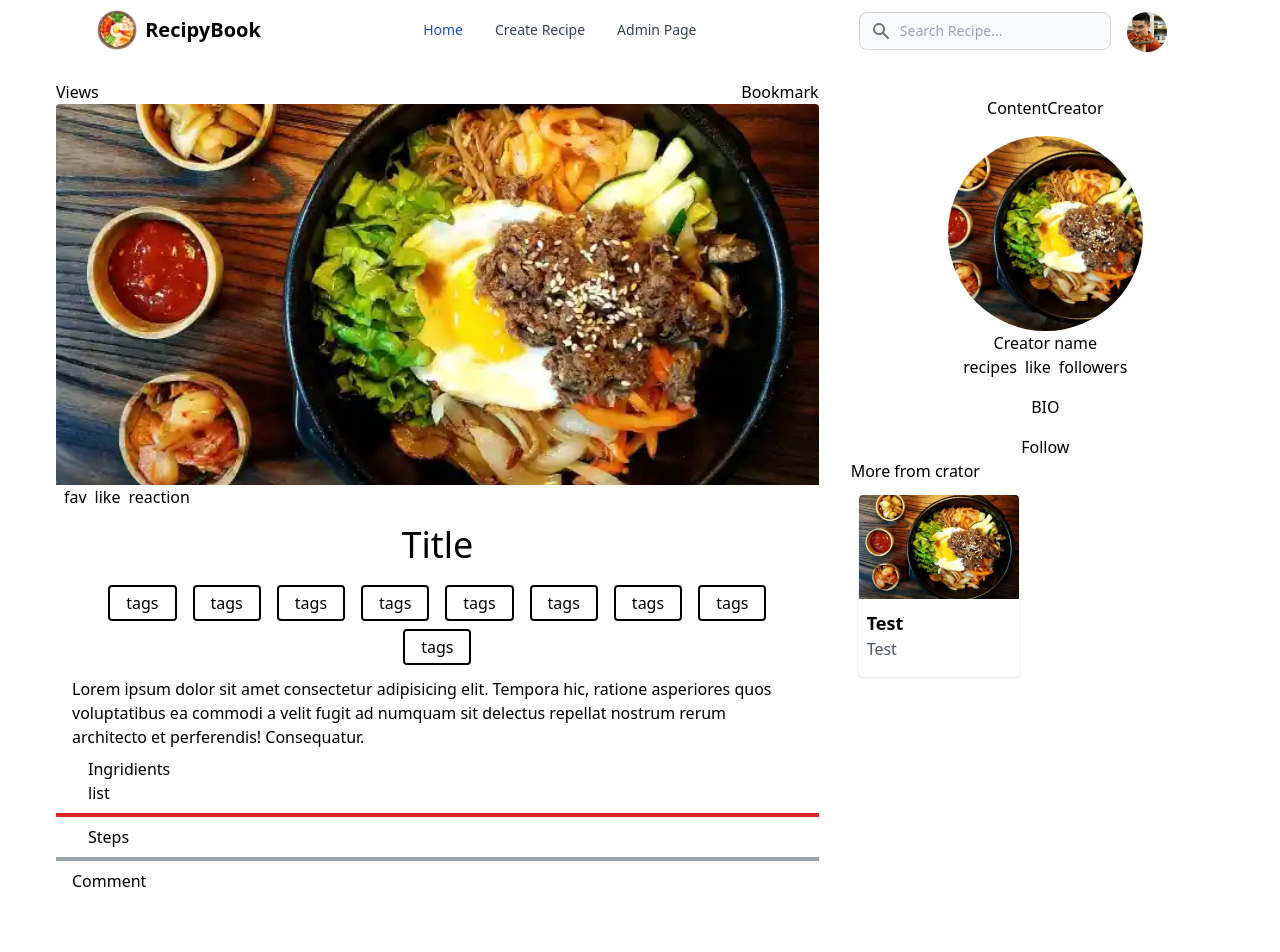
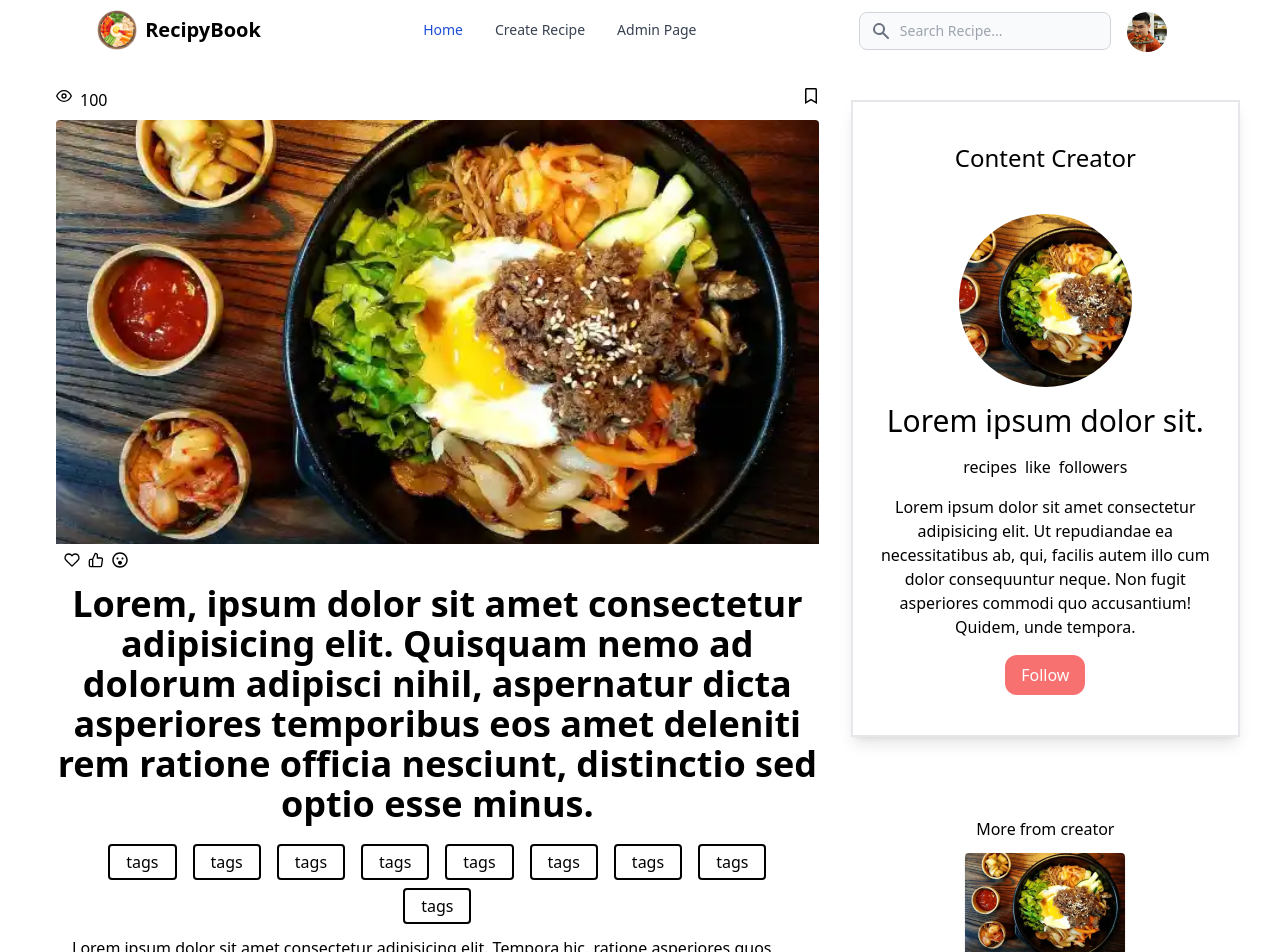
Before and after one commit to Mitrais-Recipe-Book/recipe-book-frontend, a Next.js app: page /recipe/1 in a window 1280 px wide. Shown: the top 952 px of the page. Built offline with nearby package versions, Linux system fonts and the light colour scheme; no server answers; a web font is replaced by a local one.

Commit message:
Add basic styling

```diff
--- a/pages/recipe/[recipe_detail].tsx
+++ b/pages/recipe/[recipe_detail].tsx
@@ -5,6 +5,8 @@ import React from "react";
 import TagsPill from "@components/TagsPill";
 import Footer from "@components/Footer";
 import RecipeCard from "@components/RecipeCard";
+import { FiEye, FiHeart, FiThumbsUp } from "react-icons/fi";
+import { FaRegBookmark, FaRegSurprise } from "react-icons/fa";
 
 export default function RecipeDetail() {
   const router = useRouter();
@@ -14,27 +16,27 @@ export default function RecipeDetail() {
       <Navbar />
       <main className="container mx-auto">
         <div className="px-10 py-5">
-          <div className="grid grid-cols-3 gap-4">
-            <section className="col-span-2  mx-4">
-              <div className="flex">
-                <p>Views</p>
-                <p className="ml-auto">Bookmark</p>
+          <div className="grid md:grid-cols-3 gap-4">
+            <section className="md:col-span-2  mx-4">
+              <div className="flex my-2">
+                <p className="flex gap-x-2"><FiEye /> 100 </p>
+                <a className="ml-auto"><FaRegBookmark /></a>
               </div>
               <Image
-                className="object-cover h-38 w-96 rounded-t"
+                className="object-cover rounded-t"
                 src={"/images/bibimbap-image.webp"}
                 alt="RecipyBook"
-                width={200}
+                width={180}
                 height={100}
                 layout="responsive"
                 objectFit="cover"
               />
-              <div className="mx-2 flex gap-2">
-                <p>fav</p>
-                <p>like</p>
-                <p>reaction</p>
+              <div className="mx-2 my-2 flex gap-2">
+                <a><FiHeart /> </a>
+                <a><FiThumbsUp /></a>
+                <a><FaRegSurprise /></a>
               </div>
-              <h1 className="text-center text-4xl my-4">Title</h1>
+              <h1 className="text-center text-4xl font-bold my-4">Lorem, ipsum dolor sit amet consectetur adipisicing elit. Quisquam nemo ad dolorum adipisci nihil, aspernatur dicta asperiores temporibus eos amet deleniti rem ratione officia nesciunt, distinctio sed optio esse minus.</h1>
               <div className="flex flex-wrap gap-x-2 justify-center mx-8">
                 <TagsPill tag={{ name: "tags" }} />
                 <TagsPill tag={{ name: "tags" }} />
@@ -62,12 +64,12 @@ export default function RecipeDetail() {
               </div>
               <hr className="border-2 border-gray-400" />
               <div className="flex flex-col mx-4 my-2">
-                <h2>Comment</h2>
+                <h2 className="text-2xl">Comment</h2>
               </div>
             </section>
             <section className="col-span-1">
-              <div className="flex flex-col justify-center">
-                <h2 className="text-center my-4">ContentCreator</h2>
+              <div className="flex flex-col justify-center box-border border-2 shadow-lg w-9/10 mx-auto py-10 px-5 my-5">
+                <h2 className="text-center mb-10  text-2xl">Content Creator</h2>
                 <div className="w-1/2 mx-auto">
                   <Image
                     className="rounded-full"
@@ -79,22 +81,38 @@ export default function RecipeDetail() {
                     objectFit="cover"
                   />
                 </div>
-                <h3 className="text-center">Creator name</h3>
+                <h3 className="text-center my-4  text-3xl">Lorem ipsum dolor sit.</h3>
                 <div className="flex gap-x-2 mx-auto">
                   <p>recipes</p>
                   <p>like</p>
                   <p>followers</p>
                 </div>
-                <p className="text-center my-4">BIO</p>
-                <button>Follow</button>
+                <p className="text-center my-4">Lorem ipsum dolor sit amet consectetur adipisicing elit. Ut repudiandae ea necessitatibus ab, qui, facilis autem illo cum dolor consequuntur neque. Non fugit asperiores commodi quo accusantium! Quidem, unde tempora.</p>
+                <button className="bg-red-400 hover:bg-red-600 w-20 py-2 rounded-xl mx-auto text-white">Follow</button>
               </div>
-              <div className="flex flex-col ">
-                <h2>More from crator</h2>
-                <RecipeCard recipe={{
-                  recipeImage: "",
-                  recipeName: "Test",
-                  description: "Test",
-                  }} />
+              <div className="flex flex-col items-center mt-20">
+                <h2>More from creator</h2>
+                <RecipeCard
+                  recipe={{
+                    recipeImage: "",
+                    recipeName: "Test",
+                    description: "Test",
+                  }}
+                />
+                <RecipeCard
+                  recipe={{
+                    recipeImage: "",
+                    recipeName: "Test",
+                    description: "Test",
+                  }}
+                />
+                <RecipeCard
+                  recipe={{
+                    recipeImage: "",
+                    recipeName: "Test",
+                    description: "Test",
+                  }}
+                />
               </div>
             </section>
           </div>
```
